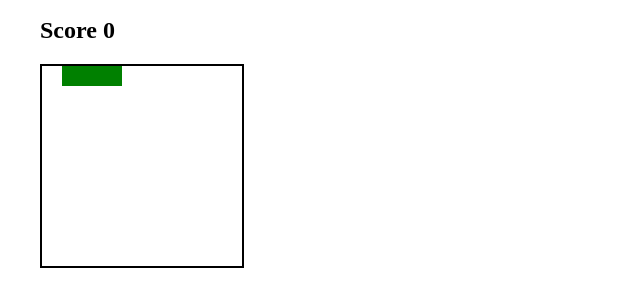
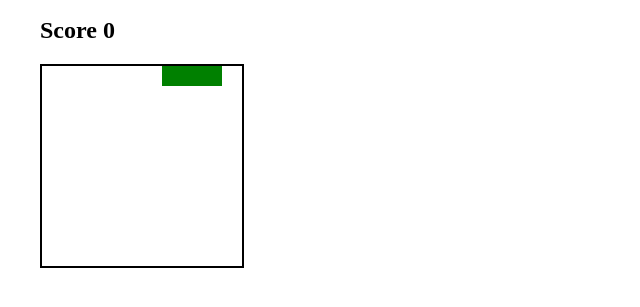
Before and after one commit to JakeTan/Snake-Game, a website: page index.html in a window 1280 px wide. Shown: the part 147-454 px from the top of the page, without its empty margins (0-640 px from the left). Drawn offline with nearby package versions, Linux system fonts and the light colour scheme.

Commit message:
snake move

```diff
--- a/index.js
+++ b/index.js
@@ -25,14 +25,13 @@ currentSnake.forEach(index => squares[index].classList.add('snake'))
 function move() {
     //remove last element from our currentSnake array
     const tail = currentSnake.pop()
-    console.log(tail)
-    console.log(currentSnake)
     //remove styling from last element
     squares[tail].classList.remove('snake')
     //add square in direction we are heading
     currentSnake.unshift(currentSnake[0] + direction)
-    console.log(currentSnake)
     //add styling so we can see it
     squares[currentSnake[0]].classList.add('snake')
 }
 move()
+
+let timerId = setInterval(move, 1000)
```
Also changed, not shown: index.html (+0 -3 lines).
